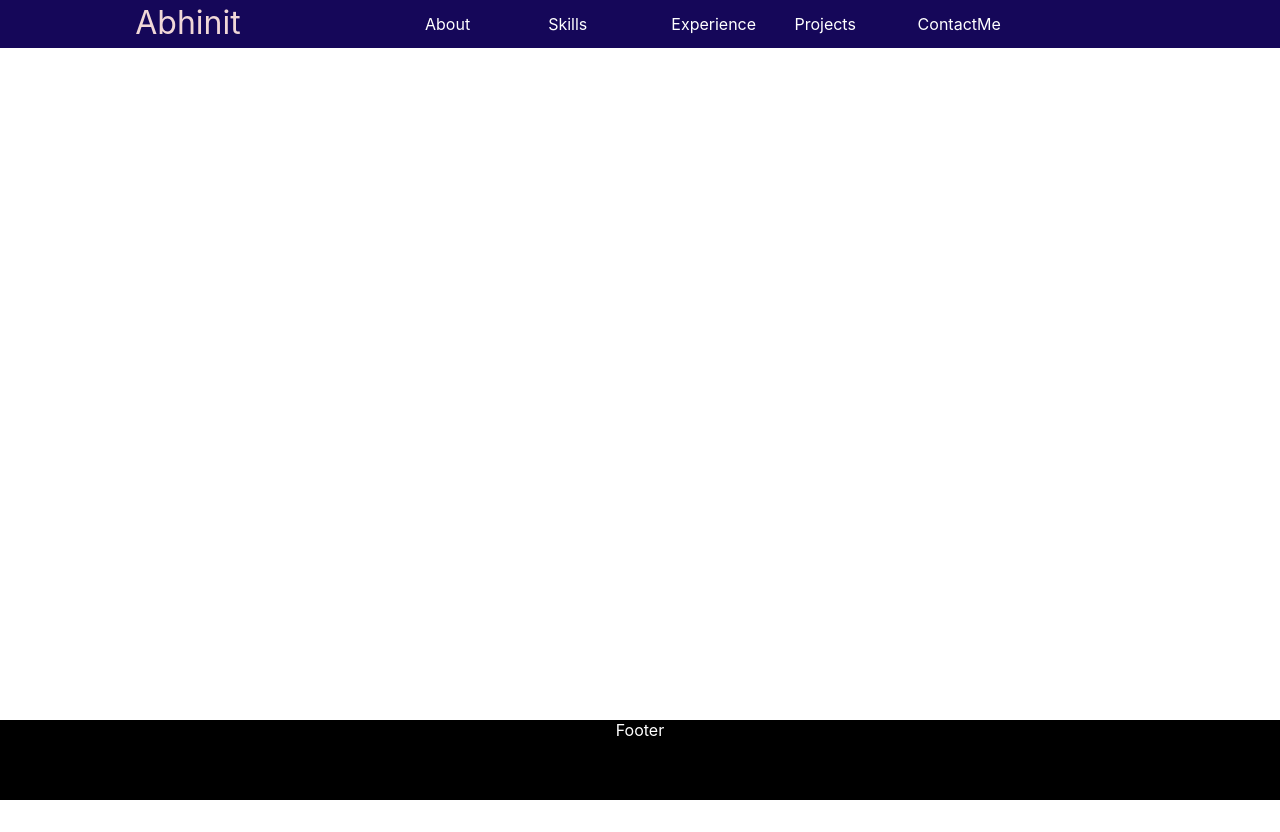
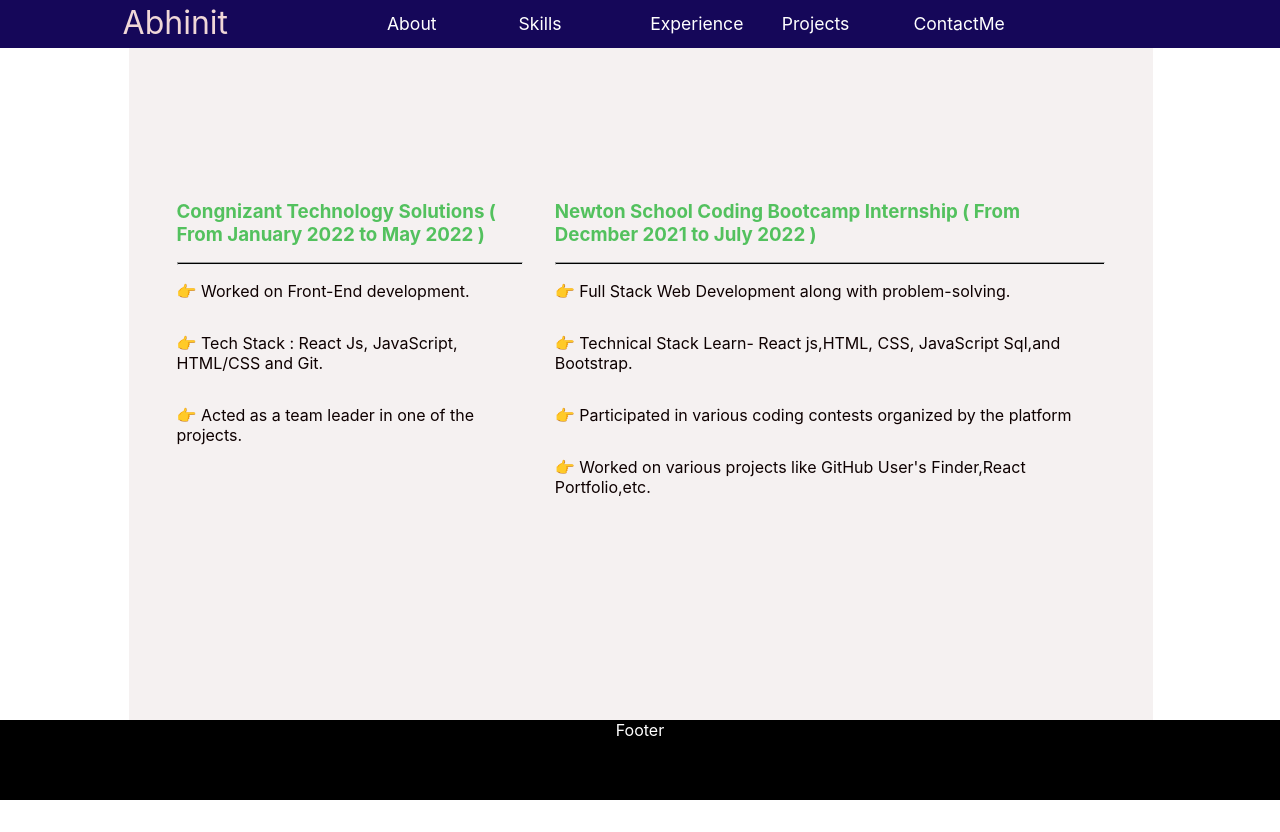
Before and after one commit to abhinit1999/portfolio2022, a React (Create React App) app: page /experience in a window 1280 px wide. Before the commit the page ends 800 px from the top, so only its background shows below. Built offline with nearby package versions, Linux system fonts and the light colour scheme.

Commit message:
Experience page done

```diff
--- a/src/components/Experience/index.js
+++ b/src/components/Experience/index.js
@@ -1,9 +1,54 @@
-import React from 'react'
-
+import React from "react";
+import "./style.css";
 const index = () => {
   return (
-    <div>Experience</div>
-  )
-}
+    <>
+      <div className="main_skill ">
+        <div className="sub_skill">
+          <div className="left_skill ">
+            <h3>
+            Congnizant Technology Solutions ( From January 2022 to May 2022 )
+            </h3>
+            <hr className="horizontal_line"/>
+            <p className="details">
+              <div>
+                👉 Worked on Front-End development.
+                </div>
 
-export default index
+            <div>
+            👉 Tech Stack : React Js, JavaScript, HTML/CSS and Git.
+               </div>
+
+            <div>
+            👉 Acted as a team leader in one of the projects.
+               </div>
+          </p>
+          </div>
+          <div className="right_skill ">
+
+            <h3>
+            Newton School Coding Bootcamp Internship ( From Decmber 2021 to July 2022 )            </h3>
+            <hr className="horizontal_line"/>
+
+            <p className="details">
+              <div>👉 Full Stack Web Development along with problem-solving.
+</div>
+
+            <div>👉 Technical Stack Learn- React js,HTML, CSS, JavaScript Sql,and Bootstrap.
+</div>
+
+            <div>👉 Participated in various coding contests organized by the platform
+</div>
+            <div>👉 Worked on various projects like  GitHub User's Finder,React Portfolio,etc.
+
+</div>
+          </p>
+            </div>
+          </div>
+
+      </div>
+    </>
+  );
+};
+
+export default index;
--- a/src/components/Experience/style.css
+++ b/src/components/Experience/style.css
@@ -0,0 +1,23 @@
+
+.left_skill >h3
+{
+    color: rgb(83, 193, 94);
+}
+
+.left_skill div
+{
+    display: grid;
+    row-gap: 2rem;
+}
+
+
+.right_skill >h3
+{
+    color: rgb(83, 193, 94);
+}
+.details
+{
+    display: grid;
+    row-gap: 2rem;
+
+}
--- a/src/components/Header/style.css
+++ b/src/components/Header/style.css
@@ -65,6 +65,14 @@
     text-decoration: none;
     padding: 1.2rem;
     color: white;
+    font-size: 1.1rem;
+
+
+}
+.nav_Style:hover
+{
+    color: rgb(229, 202, 202);
+    text-shadow: red;
 }
 
 @media (max-width:535px)
```
